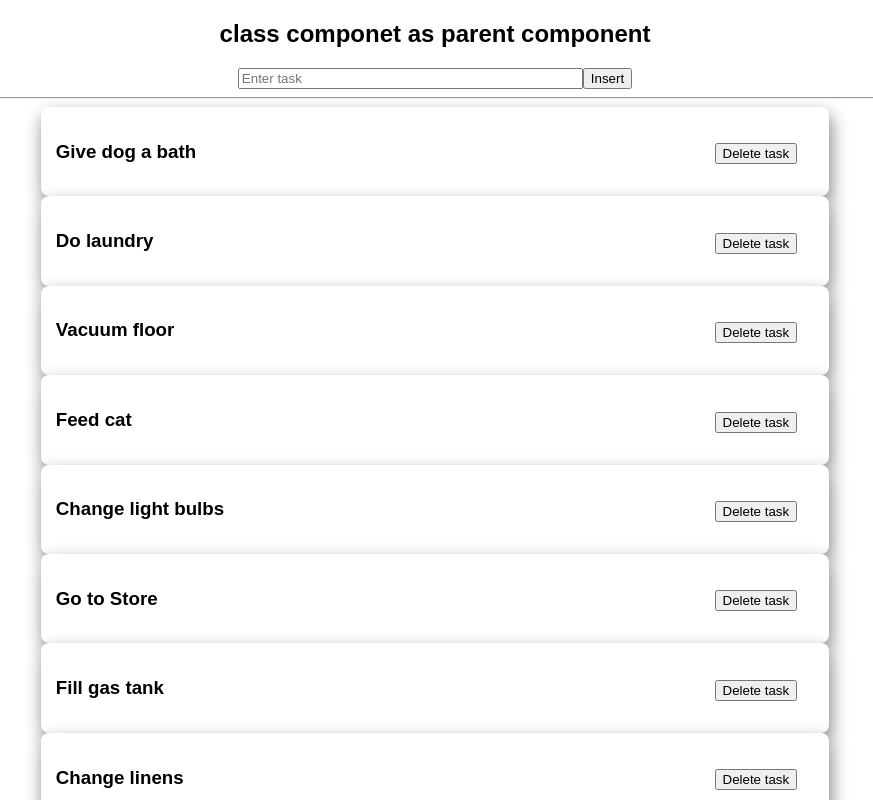
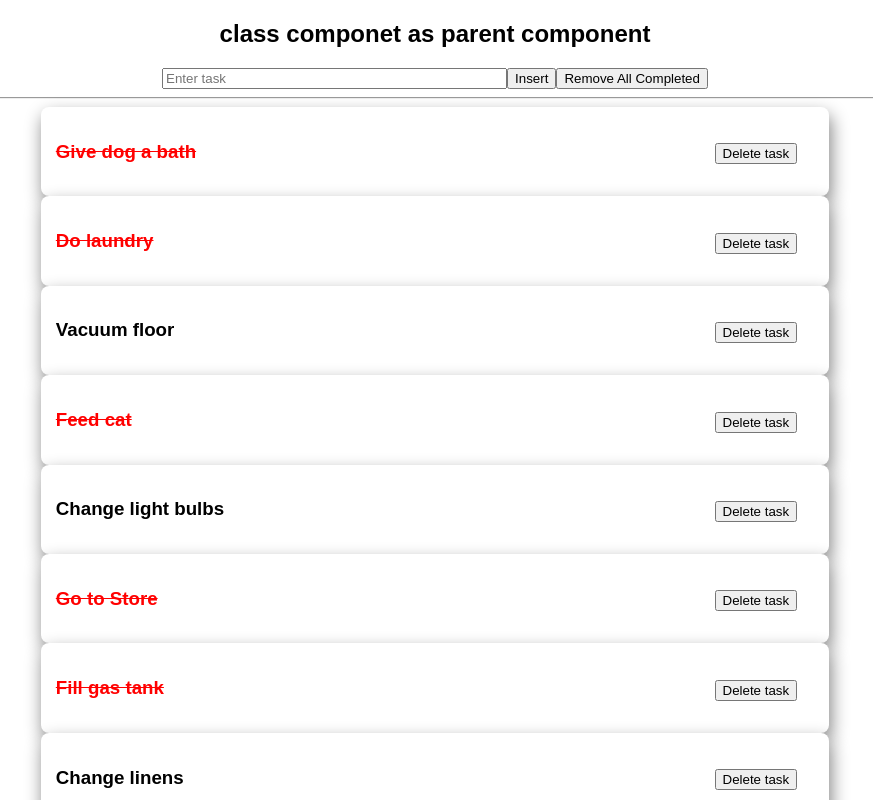
Before and after one commit to fang-wenlee/Forms, a React (Create React App) app: page / in a window 1280 px wide. Shown: the top 800 px of the page, without its empty margins (205-1078 px from the left). Built offline with nearby package versions, Linux system fonts and the light colour scheme.

Commit message:
this.setState

```diff
--- a/src/components/state/Test3.js
+++ b/src/components/state/Test3.js
@@ -33,14 +33,36 @@ export default class Test3 extends React.Component {
     this.setState({ list: afterDelList });
   };
 
+  markComplete = (id) => {
+    const list = this.state.list;
+    let markComplete = list.map((task) => {
+      return task.id === Number(id)
+        ? { ...task, complete: !task.complete }
+        : { ...task };
+    });
+    this.setState({ list: markComplete });
+  };
+  removeAllCompleted = () => {
+    const list = this.state.list;
+    let unFinishTasks = list.filter((task) => task.complete === false);
+    this.setState({ list: unFinishTasks });
+  };
+
   render() {
     return (
       <div>
         <h2>class componet as parent component</h2>
-        <InsertItem addTask={this.addTask} />
+        <InsertItem
+          addTask={this.addTask}
+          removeAllCompleted={this.removeAllCompleted}
+        />
         <br />
         <hr />
-        <ItemList todos={this.state.list} deleteItem={this.deleteItem} />
+        <ItemList
+          todos={this.state.list}
+          deleteItem={this.deleteItem}
+          markComplete={this.markComplete}
+        />
         {/* {this.state.list.map((item) => {
           return <p key={item.id}> {item.task}</p>;
         })} */}
--- a/src/components/state/test3/InsertItem.js
+++ b/src/components/state/test3/InsertItem.js
@@ -1,6 +1,6 @@
 import React, { useState } from "react";
 
-const InsertItem = ({ addTask }) => {
+const InsertItem = ({ addTask, removeAllCompleted }) => {
   const [userInput, setUserInput] = useState(null);
 
   const handleChange = (e) => {
@@ -14,6 +14,11 @@ const InsertItem = ({ addTask }) => {
     addTask(userInput);
     setUserInput("");
   };
+  const handleCompleted = (e) => {
+    e.preventDefault();
+    removeAllCompleted();
+  };
+
   return (
     <>
       <input
@@ -24,6 +29,7 @@ const InsertItem = ({ addTask }) => {
         placeholder="Enter task"
       />
       <button onClick={handleInsert}> Insert </button>
+      <button onClick={handleCompleted}>Remove All Completed </button>
     </>
   );
 };
--- a/src/components/state/test3/Item.css
+++ b/src/components/state/test3/Item.css
@@ -11,7 +11,7 @@
 .item-container h3 {
   text-align: left;
 }
-h3 .strike {
+.item-container .strike {
   text-decoration: line-through;
   color: red;
 }
--- a/src/components/state/test3/Item.js
+++ b/src/components/state/test3/Item.js
@@ -1,14 +1,24 @@
 import React from "react";
 import "./Item.css";
 
-const Item = ({ todo, deleteItem }) => {
+const Item = ({ todo, deleteItem, markComplete }) => {
   const handleDelete = (e) => {
     e.preventDefault();
     deleteItem(todo.id);
   };
+
+  const handleComplete = (e) => {
+    e.preventDefault();
+    markComplete(todo.id);
+  };
   return (
     <div className="item-container">
-      <h3>{todo.task}</h3>
+      <h3
+        className={todo.complete ? "todo strike" : "todo"}
+        onClick={handleComplete}
+      >
+        {todo.task}
+      </h3>
       <div className="buttons-container">
         <button className="delete-button" onClick={handleDelete}>
           Delete task
--- a/src/components/state/test3/ItemList.js
+++ b/src/components/state/test3/ItemList.js
@@ -2,11 +2,18 @@ import React from "react";
 import Item from "./Item.js";
 import "./ItemList.css";
 
-const ItemList = ({ todos, deleteItem }) => {
+const ItemList = ({ todos, deleteItem, markComplete }) => {
   return (
     <div className="item-list">
       {todos.map((item) => {
-        return <Item todo={item} deleteItem={deleteItem} />;
+        return (
+          <Item
+            key={item.id}
+            todo={item}
+            deleteItem={deleteItem}
+            markComplete={markComplete}
+          />
+        );
       })}
     </div>
   );
```
